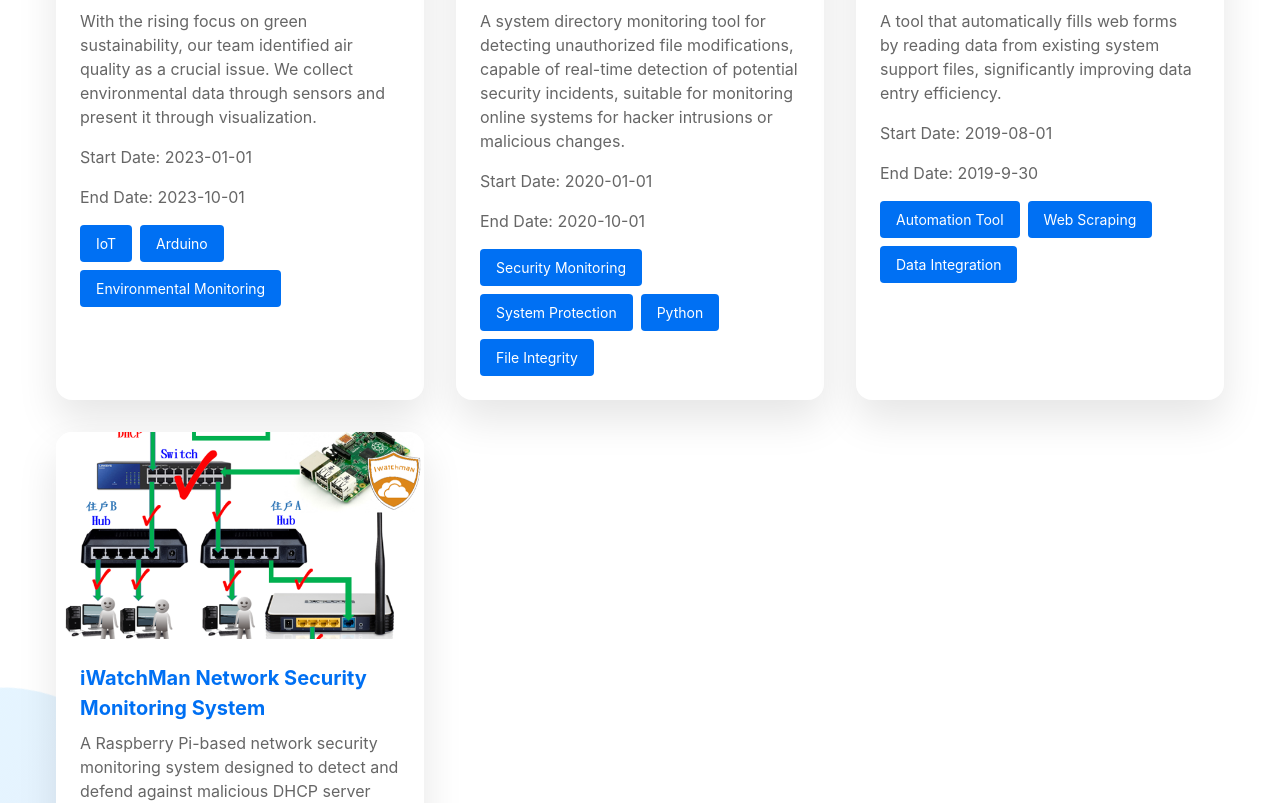
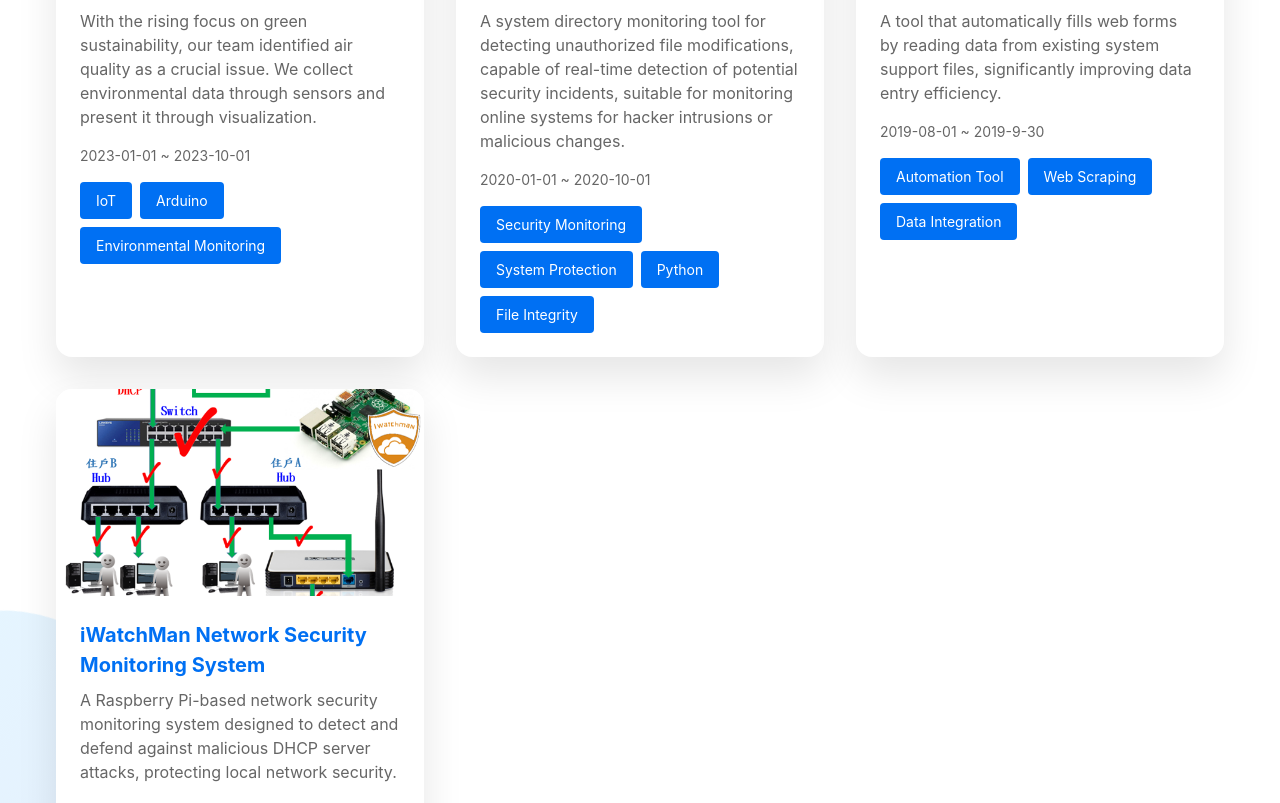
Before and after one commit to Lung-Yu/Lung-Yu.github.io, a React (Vite) app: page / in a window 1280 px wide. Shown: the part 1232-2035 px from the top of the page. Built offline with nearby package versions, Linux system fonts and the light colour scheme.

Commit message:
feat: 更新專案列表顯示日期格式，新增日期顯示樣式

```diff
--- a/src/features/projects/components/ProjectList.tsx
+++ b/src/features/projects/components/ProjectList.tsx
@@ -65,8 +65,9 @@ const ProjectList: React.FC = () => {
               <div className="project-content">
                 <h3>{project.title}</h3>
                 <p>{project.description}</p>
-                <p>{t('projectsData:startDate')}: {project.startDate}</p>
-                <p>{t('projectsData:endDate')}: {project.endDate}</p>
+                <p className="project-dates">
+                  {project.startDate} ~ {project.endDate || 'presents'}
+                </p>
                 <div className="project-tags">
                   {project.tags.map((tag) => (
                     <span key={tag} className="project-tag">
--- a/src/features/projects/styles/Projects.css
+++ b/src/features/projects/styles/Projects.css
@@ -160,6 +160,12 @@
   font-size: 0.875rem;
 }
 
+.project-dates {
+  color: #999;
+  font-size: 0.875rem;
+  margin-top: 0.5rem;
+}
+
 /* Show More Button */
 .show-more-container {
   display: flex;
--- a/src/i18n/locales/en/projectsData.json
+++ b/src/i18n/locales/en/projectsData.json
@@ -1,8 +1,6 @@
 {
   "title": "Projects",
   "description": "These are the projects I have worked on.",
-  "startDate": "Start Date",
-  "endDate": "End Date",
   "projects": [
     {
       "id": 1,
--- a/src/i18n/locales/zh-TW/projectsData.json
+++ b/src/i18n/locales/zh-TW/projectsData.json
@@ -1,8 +1,6 @@
 {
   "title": "專案",
   "description": "這些是我參與的專案。",
-  "startDate": "開始日期",
-  "endDate": "結束日期",
   "projects": [
     {
       "id": 1,
```
